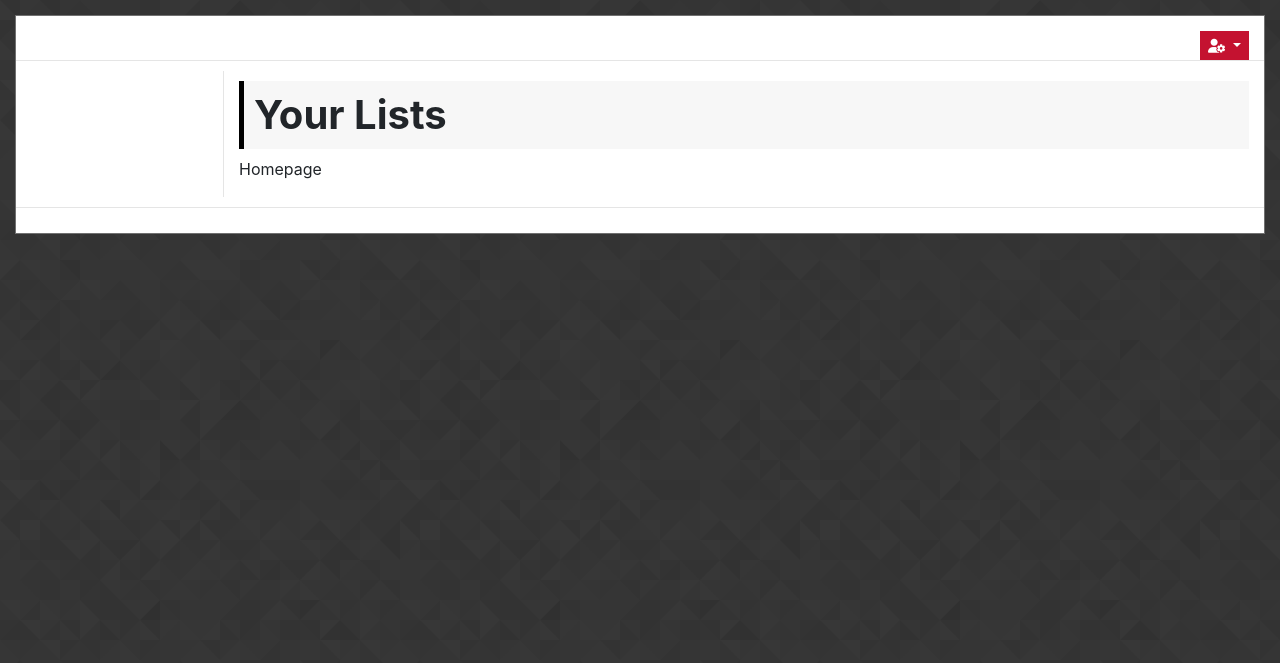
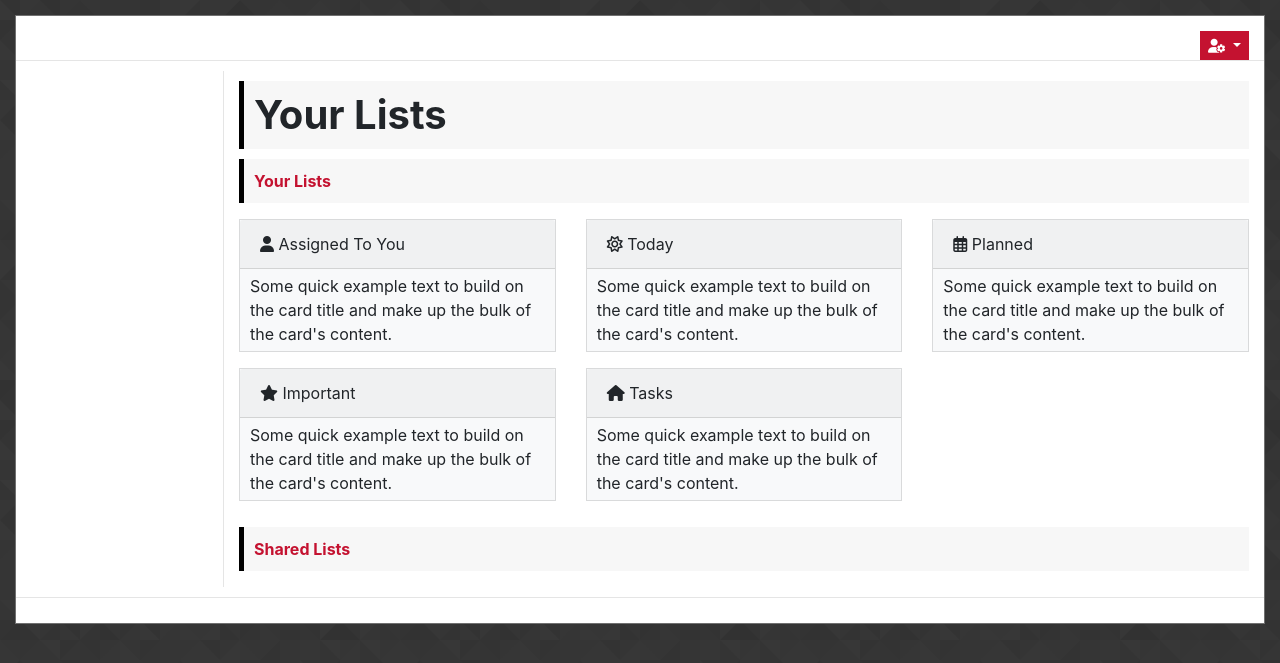
Before and after one commit to Robtych121/Task-Manager, a Django app: page / in a window 1280 px wide. Shown: the top 663 px of the page. Run offline with Django 3.2, Linux system fonts and the light colour scheme; data that the repository does not hold is empty; some libraries are stand-ins or nearby versions.

Commit message:
produced structured layout for static parts of homepage

```diff
--- a/static/css/styles.css
+++ b/static/css/styles.css
@@ -200,3 +200,12 @@ a.btn-danger, a.btn-danger:hover {
     padding:0 10px;
     color: grey;
 }
+
+#homepageheader {
+    font-weight: bold;
+    background-color: #f7f7f7;
+    padding: 10px;
+    margin-top: 10px;
+    border-left: 5px solid black;
+    color: #C41230;
+}
--- a/templates/home.html
+++ b/templates/home.html
@@ -4,17 +4,63 @@
 {% block page_heading%}Your Lists{% endblock %}
 
 {% block content %}
-<p>Homepage</p>
+<p id="homepageheader">
+    <span>Your Lists</span>
+</p>
+<div class="row">
+    <div class="col-md-4">
+        <div class="card bg-light mb-3">
+            <div class="card-header"><i class="fas fa-user"></i> Assigned To You</div>
+            <div class="card-body">
+              <p class="card-text">Some quick example text to build on the card title and make up the bulk of the card's content.</p>
+            </div>
+        </div>
+    </div>
+    <div class="col-md-4">
+        <div class="card bg-light mb-3">
+            <div class="card-header"><i class="far fa-sun"></i> Today</div>
+            <div class="card-body">
+              <p class="card-text">Some quick example text to build on the card title and make up the bulk of the card's content.</p>
+            </div>
+        </div>
+    </div>
+    <div class="col-md-4">
+        <div class="card bg-light mb-3">
+            <div class="card-header"><i class="far fa-calendar-alt"></i> Planned</div>
+            <div class="card-body">
+              <p class="card-text">Some quick example text to build on the card title and make up the bulk of the card's content.</p>
+            </div>
+        </div>
+    </div>
+</div>
+<div class="row">
+    <div class="col-md-4">
+        <div class="card bg-light mb-3">
+            <div class="card-header"><i class="fas fa-star"></i> Important</div>
+            <div class="card-body">
+              <p class="card-text">Some quick example text to build on the card title and make up the bulk of the card's content.</p>
+            </div>
+        </div>
+    </div>
+    <div class="col-md-4">
+        <div class="card bg-light mb-3">
+            <div class="card-header"><i class="fas fa-home"></i> Tasks</div>
+            <div class="card-body">
+              <p class="card-text">Some quick example text to build on the card title and make up the bulk of the card's content.</p>
+            </div>
+        </div>
+    </div>
+</div>
 
-
+<p id="homepageheader">
+    <span>Shared Lists</span>
+</p>
 {% for task_list in nav_task_lists %}
     {% for task_list_user in task_list_users %}
         {% if task_list_user.user_id == request.user.id and task_list_user.list_id == task_list.id and task_list_user.perm_view == 'Yes' %}
-
             {% if task_list.type == 'Normal' %}
                 {{ task_list.name }}
             {% endif %}
-
 
             {% for sub_task_list in sub_task_lists %}
                 {% if sub_task_list.parent_list == task_list.id %}
```
Lines whose indentation alone changed are shown as unchanged.
